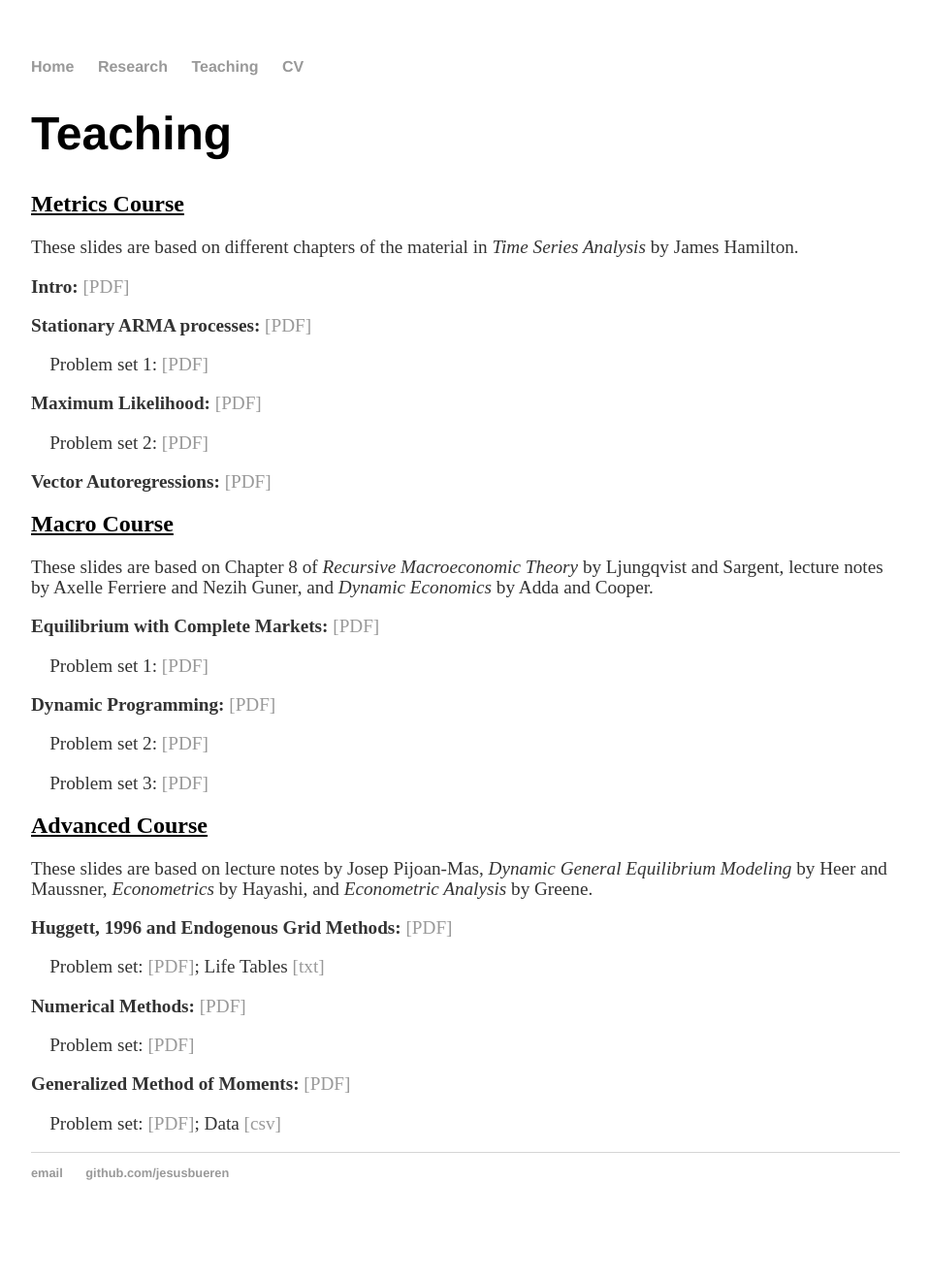
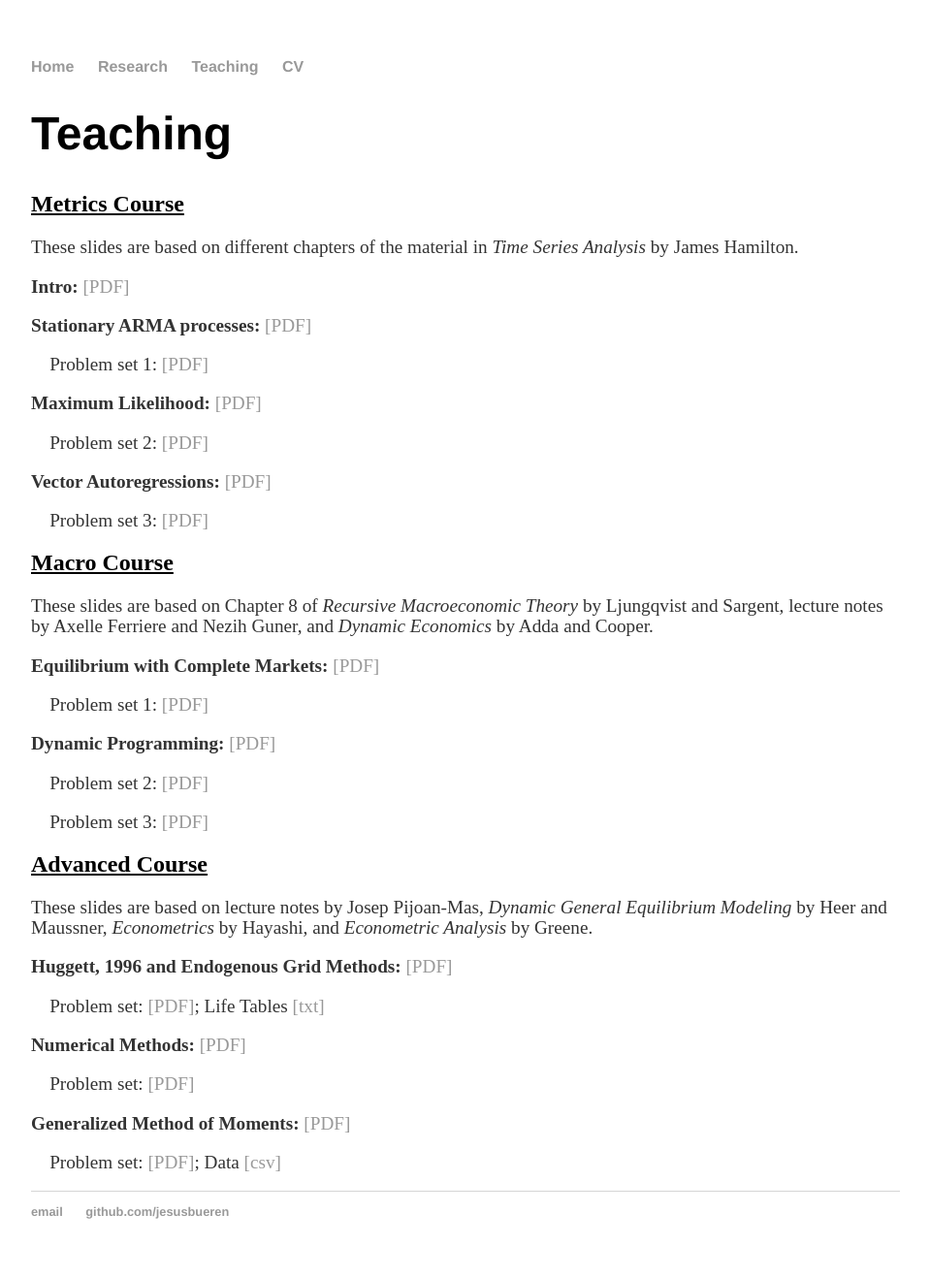
Before and after one commit to jesusbueren/jesusbueren.github.io, a Jekyll site: the page built from teaching/index.html, in a window 1280 px wide. Shown: the whole page at 97% size, without its empty margins (160-1119 px from the left). Built offline with Jekyll 4.4.1, drawn with Linux system fonts in a browser that asks for light colours; before the commit the page ends 1277 px from its top, so only the background shows below that.

Commit message:
Update index.html

```diff
--- a/teaching/index.html
+++ b/teaching/index.html
@@ -16,6 +16,7 @@
                 <p><strong>Maximum Likelihood:</strong> <a href="Ch3.pdf">[PDF]</a></p>
 		    <p>&nbsp;&nbsp;&nbsp;&nbsp;Problem set 2: <a href="HMK2.pdf">[PDF]</a>
                 <p><strong>Vector Autoregressions:</strong> <a href="Ch4.pdf">[PDF]</a></p>
+		    <p>&nbsp;&nbsp;&nbsp;&nbsp;Problem set 3: <a href="HMK2b.pdf">[PDF]</a>
             </article>
         </section>
         <section>
```
